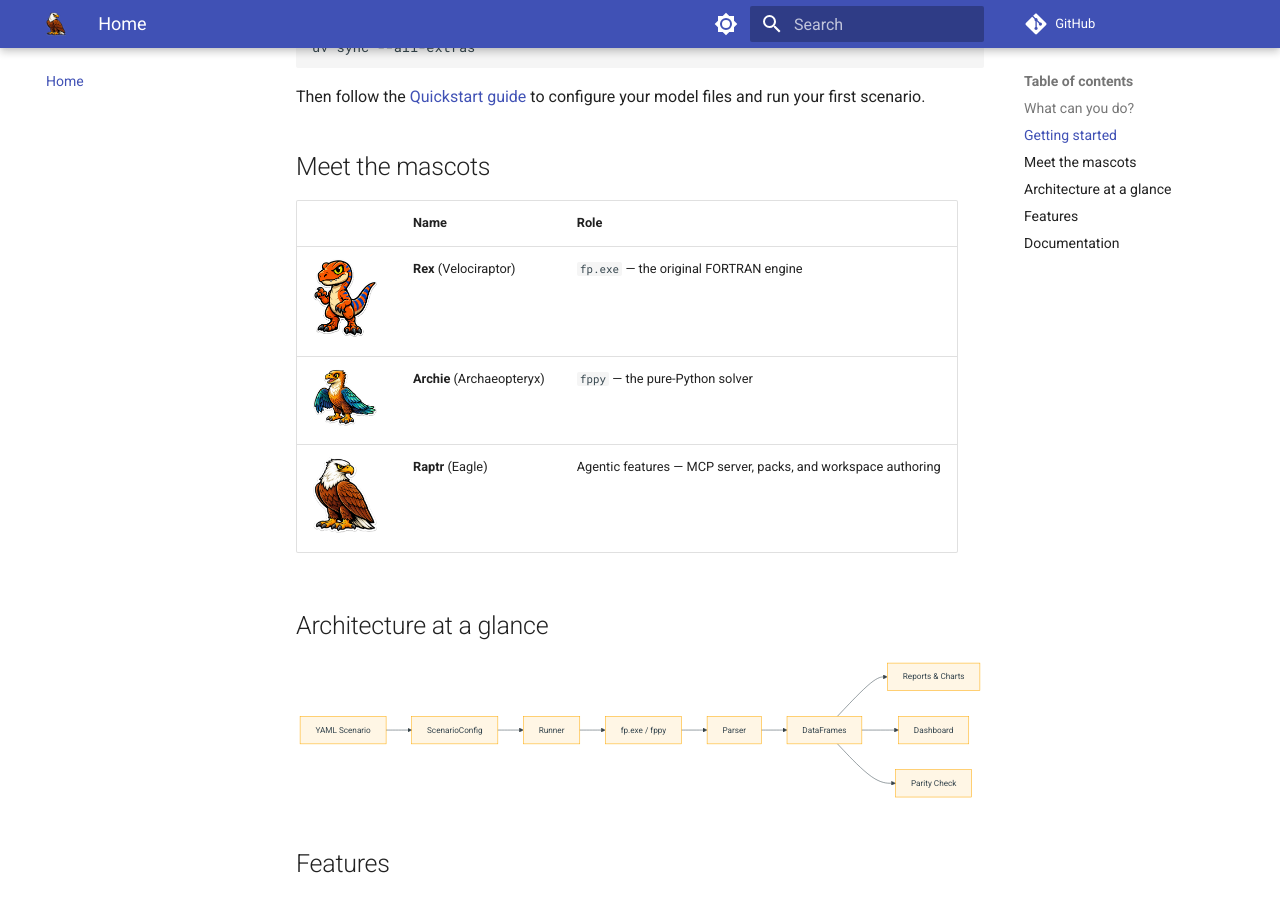
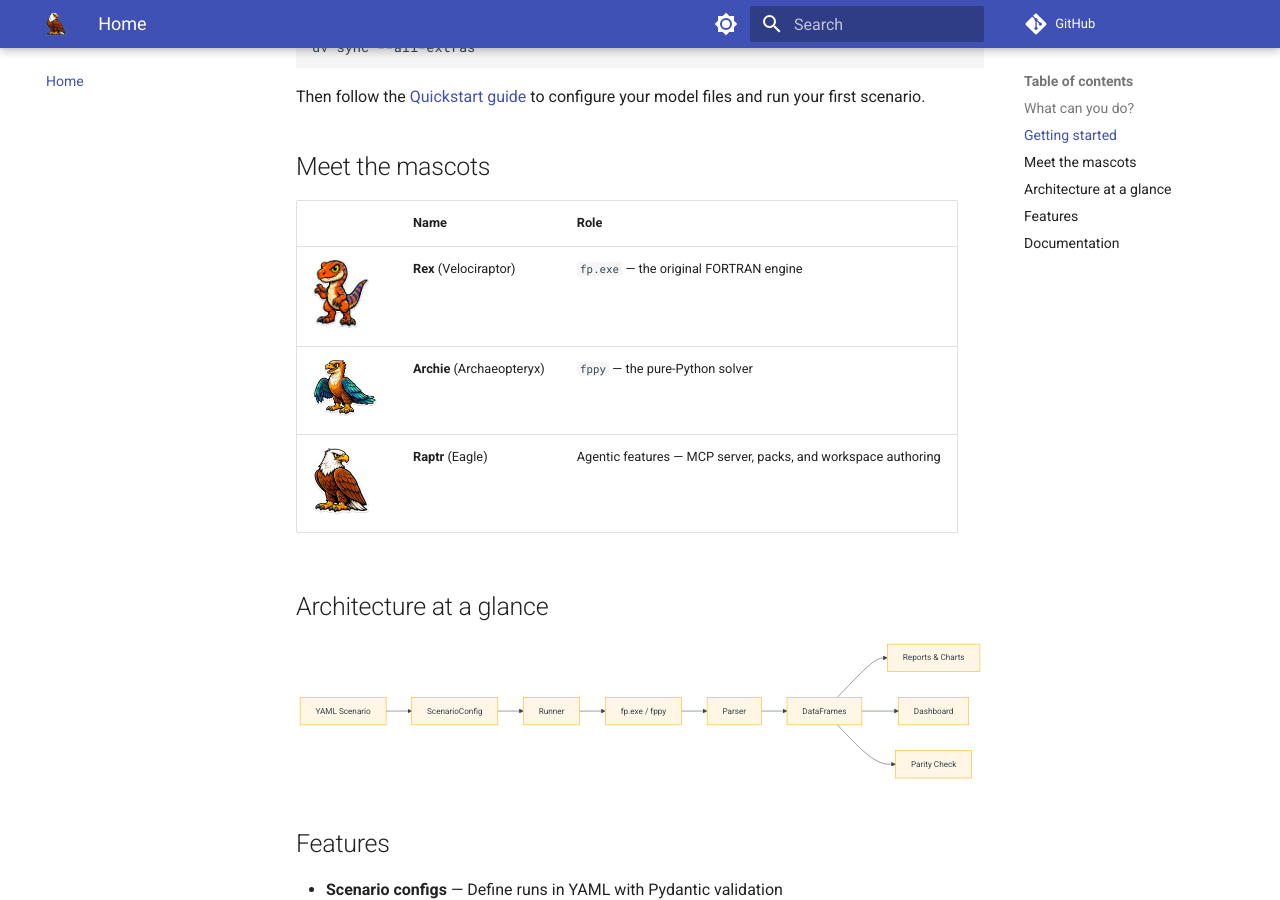
Before and after one commit to smkwray/fp-wraptr, an MkDocs documentation site: the page built from docs/index.md, in a window 1280 px wide and 900 px high, scrolled down 1426 px. Built offline with MkDocs 1.6.1 and Material for MkDocs 9.7.7, drawn with Linux system fonts in a browser that asks for light colours; comment, search, counter and statistics services are not loaded.

Commit message:
Reduce homepage Rex and Raptr mascot sizes

```diff
--- a/docs/index.md
+++ b/docs/index.md
@@ -41,9 +41,9 @@ Then follow the [Quickstart guide](quickstart.md) to configure your model files
 
 | | Name | Role |
 |---|---|---|
-| <img src="assets/rex.png" alt="Rex" width="64"> | **Rex** (Velociraptor) | `fp.exe` — the original FORTRAN engine |
+| <img src="assets/rex.png" alt="Rex" width="56"> | **Rex** (Velociraptor) | `fp.exe` — the original FORTRAN engine |
 | <img src="assets/archie.png" alt="Archie" width="64"> | **Archie** (Archaeopteryx) | `fppy` — the pure-Python solver |
-| <img src="assets/logo.png" alt="Raptr" width="64"> | **Raptr** (Eagle) | Agentic features — MCP server, packs, and workspace authoring |
+| <img src="assets/logo.png" alt="Raptr" width="56"> | **Raptr** (Eagle) | Agentic features — MCP server, packs, and workspace authoring |
 
 ## Architecture at a glance
 
```
